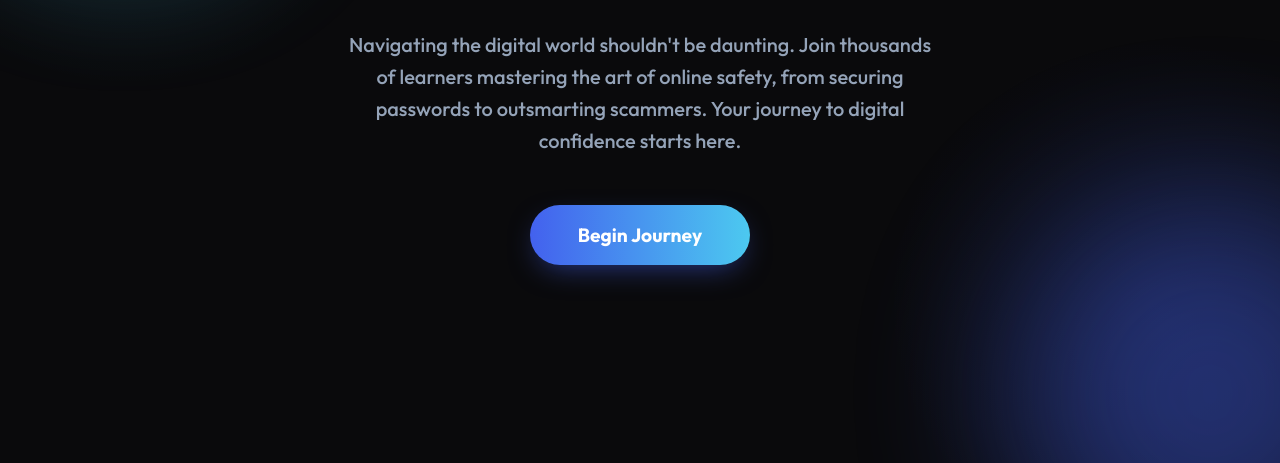
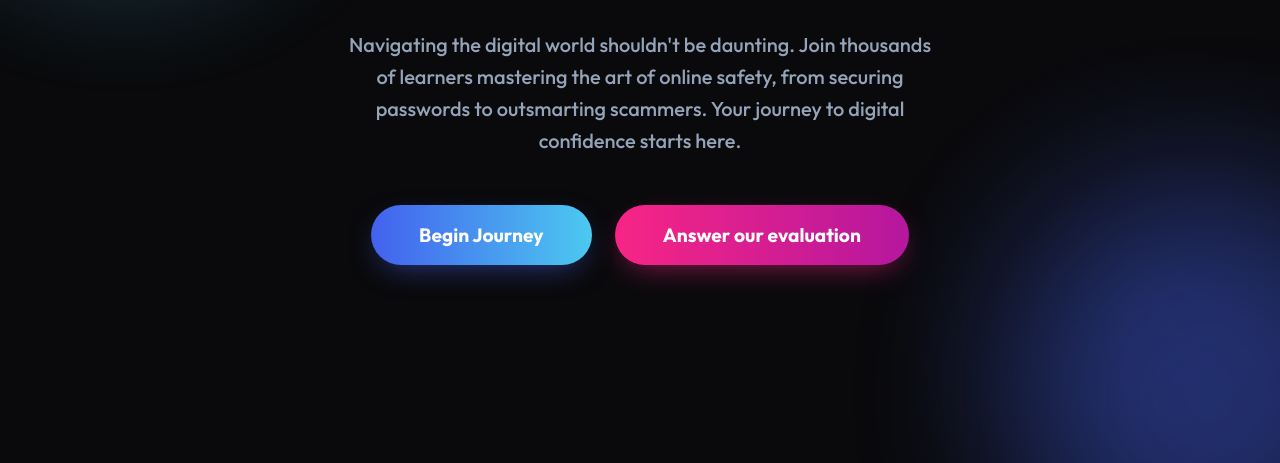
Before and after one commit to Lianyue3052/techwise2, a plain HTML site: page index.html in a window 1280 px wide. Shown: the part 337-800 px from the top of the page. Drawn offline with Linux system fonts and the light colour scheme.

Commit message:
Add files via upload

```diff
--- a/index.html
+++ b/index.html
@@ -118,6 +118,17 @@
       left: 100%;
     }
 
+    .cta-btn-eval {
+      background: linear-gradient(90deg, #f72585, #b5179e);
+      box-shadow: 0 10px 30px -10px rgba(247, 37, 133, 0.6);
+      margin-left: 20px;
+      animation-delay: 1.4s;
+    }
+
+    .cta-btn-eval:hover {
+      box-shadow: 0 20px 40px -10px rgba(247, 37, 133, 0.6);
+    }
+
     .glass-bg {
       position: fixed;
       top: 0;
@@ -214,6 +225,8 @@
       from securing passwords to outsmarting scammers. Your journey to digital confidence starts here.
     </p>
     <a href="main.html" class="cta-btn">Begin Journey</a>
+    <a href="https://docs.google.com/forms/d/e/1FAIpQLSeoiqYkKIEo9GZ3iRnwVhmJUc_kPelsXY4XAQOQtYqDflyJTg/viewform"
+      target="_blank" class="cta-btn cta-btn-eval">Answer our evaluation</a>
   </div>
 
 </body>
```
